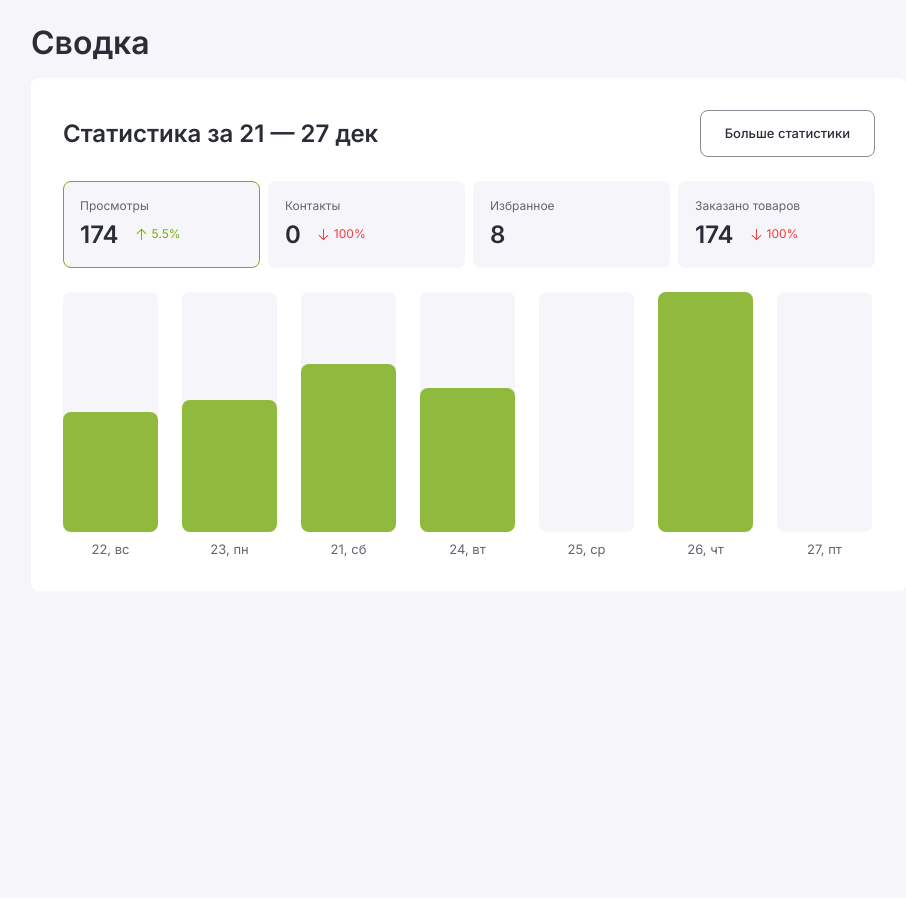
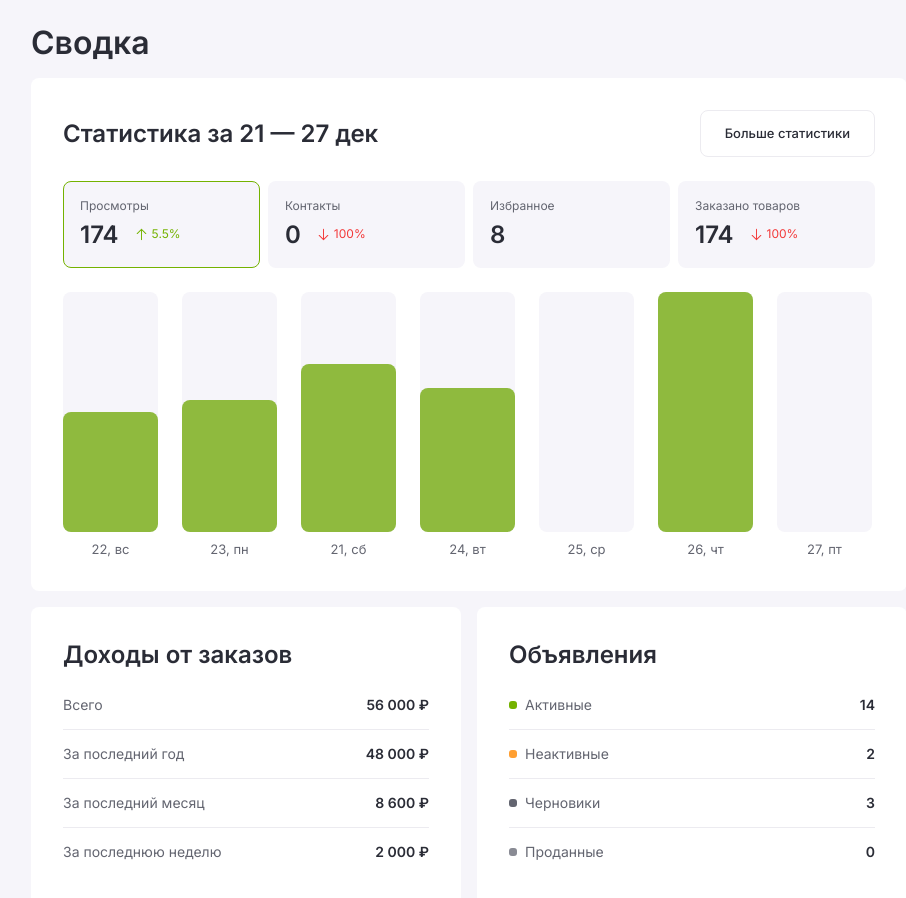
Before and after one commit to stpkkk/revoluterra-test, a React (Vite) app: page / in a window 1280 px wide. Shown: the top 898 px of the page, without its empty margins (1-907 px from the left). Before the commit the page ends 800 px from the top, so only its background shows below. Built offline with nearby package versions, Linux system fonts and the light colour scheme.

Commit message:
feat: Revenues + Advertisements layout implement

```diff
--- a/src/App.tsx
+++ b/src/App.tsx
@@ -1,10 +1,34 @@
+import Advertisements from './components/Advertisements';
+import Revenues from './components/Revenues';
 import { Statistics } from './components/Statistics';
+import { Advertisement } from './types/advertisement';
+import { Revenue } from './types/revenue';
 
 function App() {
+  const revenues: Revenue[] = [
+    { id: 0, title: 'Всего', value: 56000 },
+    { id: 1, title: 'За последний год', value: 48000 },
+    { id: 2, title: 'За последний месяц', value: 8600 },
+    { id: 3, title: 'За последнюю неделю', value: 2000 },
+  ];
+
+  const advertisements: Advertisement[] = [
+    { id: 0, color: '#74B200', title: 'Активные', value: 14 },
+    { id: 1, color: '#FF9F31', title: 'Неактивные', value: 2 },
+    { id: 2, color: '#636570', title: 'Черновики', value: 3 },
+    { id: 3, color: '#898B94', title: 'Проданные', value: 0 },
+  ];
+
   return (
     <div className="my-8 flex w-full max-w-[876px] flex-col">
       <h1 className="text-[32px]">Сводка</h1>
+
       <Statistics />
+
+      <div className="mt-4 grid grid-cols-2 gap-4">
+        <Revenues revenues={revenues} />
+        <Advertisements advertisements={advertisements} />
+      </div>
     </div>
   );
 }
--- /dev/null
+++ b/src/components/Advertisements.tsx
@@ -0,0 +1,29 @@
+import { Advertisement } from '../types/advertisement';
+import CardList from './CardList';
+
+interface AdvertisementsProps {
+  advertisements: Advertisement[];
+}
+
+export default function Advertisements({
+  advertisements,
+}: AdvertisementsProps) {
+  return (
+    <CardList
+      title="Объявления"
+      items={advertisements}
+      renderItem={(advertisement) => (
+        <>
+          {advertisement.color && (
+            <span
+              className="mr-2 h-2 w-2 rounded-[3px]"
+              style={{ background: advertisement.color }}
+            />
+          )}
+          <span className="text-secondary">{advertisement.title}</span>
+          <span className="ml-auto font-semibold">{advertisement.value}</span>
+        </>
+      )}
+    />
+  );
+}
--- /dev/null
+++ b/src/components/CardList.tsx
@@ -0,0 +1,34 @@
+import React from 'react';
+
+interface Item {
+  id: number;
+  title: string;
+  value: string | number;
+  color?: string;
+}
+
+interface CardListProps {
+  title: string;
+  items: Item[];
+  renderItem: (item: Item, index: number) => React.ReactNode;
+}
+
+export default function CardList({ title, items, renderItem }: CardListProps) {
+  return (
+    <article className="rounded-lg bg-white p-8">
+      <h2 className="text-2xl">{title}</h2>
+      <ul className="mt-2.5 list-decimal">
+        {items.map((item, index) => (
+          <li
+            className={`flex items-center justify-between py-[14px] text-sm ${
+              index !== items.length - 1 && 'border-b-border-grey border-b'
+            }`}
+            key={item.id}
+          >
+            {renderItem(item, index)}
+          </li>
+        ))}
+      </ul>
+    </article>
+  );
+}
--- /dev/null
+++ b/src/components/Revenues.tsx
@@ -0,0 +1,24 @@
+import { Revenue } from '../types/revenue';
+import { formatToRussianRubles } from '../helpers/formatToRussianRubles';
+import CardList from './CardList';
+
+interface RevenueProps {
+  revenues: Revenue[];
+}
+
+export default function Revenues({ revenues }: RevenueProps) {
+  return (
+    <CardList
+      title="Доходы от заказов"
+      items={revenues}
+      renderItem={(revenue) => (
+        <>
+          <span className="text-secondary">{revenue.title}</span>
+          <span className="font-semibold">
+            {formatToRussianRubles(+revenue.value)}
+          </span>
+        </>
+      )}
+    />
+  );
+}
--- /dev/null
+++ b/src/helpers/formatToRussianRubles.ts
@@ -0,0 +1,7 @@
+export function formatToRussianRubles(value: number): string {
+  return value.toLocaleString('ru-RU', {
+    style: 'currency',
+    currency: 'RUB',
+    minimumFractionDigits: 0,
+  });
+}
--- a/src/index.css
+++ b/src/index.css
@@ -35,6 +35,7 @@
   --color-bg-grey: #f6f5fa;
   --color-border-grey: #898b94;
   --color-border-lightGrey: #dcdde5;
+  --color-border-grey: #ecebf0;
   --color-primary: #2a2c36;
   --color-secondary: #636570;
   --color-light-green: #8fba3e;
--- /dev/null
+++ b/src/types/advertisement.ts
@@ -0,0 +1,6 @@
+export interface Advertisement {
+  id: number;
+  color: string;
+  title: string;
+  value: number;
+}
--- /dev/null
+++ b/src/types/revenue.ts
@@ -0,0 +1,5 @@
+export interface Revenue {
+  id: number;
+  title: string;
+  value: number;
+}
```
